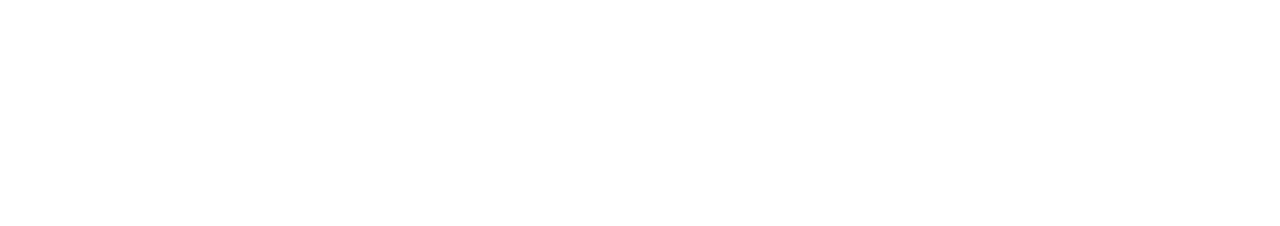
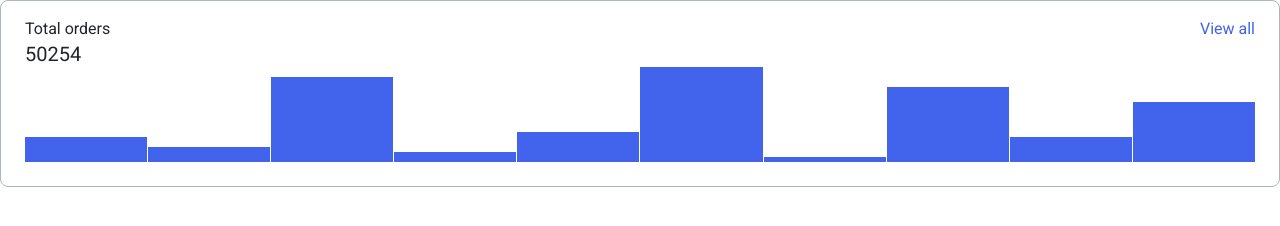
Before and after one commit to yura2015/htmlcss-20210708_asdf-yura, a website: page 04-lection2/01-histogram/index.html in a window 1280 px wide. Drawn offline with Linux system fonts and the light colour scheme.

Commit message:
task 01-histogram of 04-lection2

```diff
--- a/04-lection2/01-histogram/histogram.css
+++ b/04-lection2/01-histogram/histogram.css
@@ -0,0 +1,55 @@
+
+.histogram {
+    display: flex;
+    flex-direction:column;
+    justify-content: space-between;
+    box-sizing: border-box;
+    margin:0px;
+    border: 1px solid var(--grey-3);
+    border-radius: 8px;
+    max-width: 100%;
+    min-width:0;
+    padding:16px 24px 24px 24px;
+}
+.histogram__header {
+    display: flex;
+    flex-direction: row;
+    min-width: 0;
+    justify-content: space-between;
+    font-family: Inter;
+    font-style: normal;
+    font-weight: normal;
+    font-size: 16px;
+    line-height: 24px;
+    color: var(--black);
+}
+.histogram__header-view {
+    color: var(--blue);
+}
+
+.histogram__header-num {
+    font-size: 20px;
+    line-height: 26px;
+    min-width: 0;
+}
+
+.histogram__columns {
+    display: flex;
+    flex-direction: row;
+    Justify-content: stretch;
+    flex-wrap: nowrap;
+    width: 100%;
+    min-width: 0;
+    overflow:hidden;
+    align-items: flex-end;
+}
+.histogram__column {
+    flex: 1 1 auto;
+    overflow: hidden;
+    background-color: var(--blue);
+    min-width: 1px;
+    margin: 0 0 0 1px;
+}
+.histogram__column:first-child {
+   margin: 0;
+}
--- a/04-lection2/01-histogram/index.html
+++ b/04-lection2/01-histogram/index.html
@@ -2,10 +2,48 @@
 <!-- Страница с гистограммой -->
 <html lang="ru">
     <head>
+        <link rel="stylesheet" href="../../assets/css/normalize.css">
         <link rel="stylesheet" href="../../assets/css/main.css">
         <link rel="stylesheet" href="./histogram.css">
+
+        <style>
+            .ten {
+            --value-1:25;
+            --value-2:15;
+            --value-3:85;
+            --value-4:10;
+            --value-5:30;
+            --value-6:95;
+            --value-7:5;
+            --value-8:75;
+            --value-9:25;
+            --value-10:60;
+            }
+        </style>
+
     </head>
     <body>
+    <div class="histogram">
+        <div class="histogram__header">
+            <div>Total orders</div>
+            <div class="histogram__header-view">View all</div>
+        </div>
+        <div class="histogram__header">
+            <div class="histogram__header-num">50254</div>
+        </div>
+        <div class="histogram__columns ten">
+            <div class="histogram__column" style="height:calc(var(--value-1) * 1px);"></div>
+            <div class="histogram__column" style="height:calc(var(--value-2) * 1px);"></div>
+            <div class="histogram__column" style="height:calc(var(--value-3) * 1px);"></div>
+            <div class="histogram__column" style="height:calc(var(--value-4) * 1px);"></div>
+            <div class="histogram__column" style="height:calc(var(--value-5) * 1px);"></div>
+            <div class="histogram__column" style="height:calc(var(--value-6) * 1px);"></div>
+            <div class="histogram__column" style="height:calc(var(--value-7) * 1px);"></div>
+            <div class="histogram__column" style="height:calc(var(--value-8) * 1px);"></div>
+            <div class="histogram__column" style="height:calc(var(--value-9) * 1px);"></div>
+            <div class="histogram__column" style="height:calc(var(--value-10) * 1px);"></div>
+        </div>
+    </div>
 
     </body>
 </html>
```
